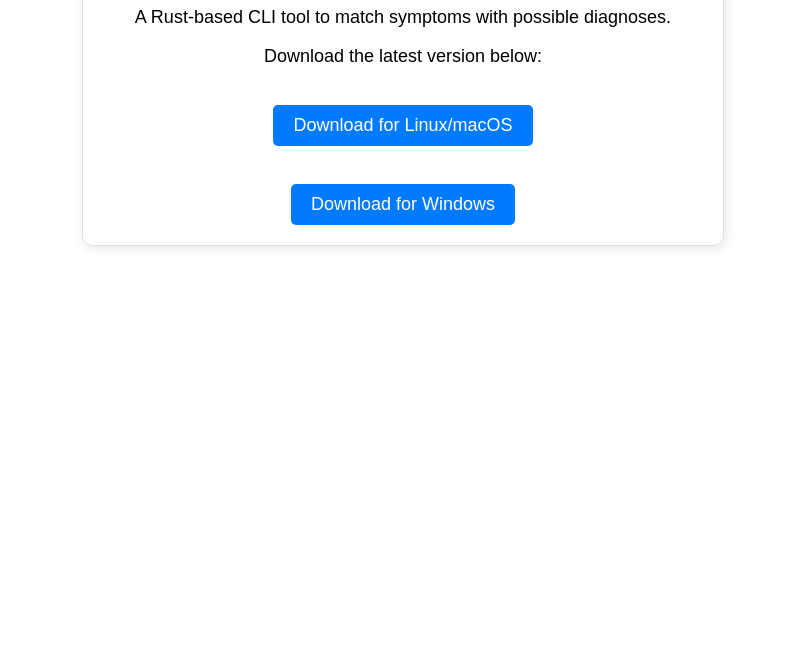
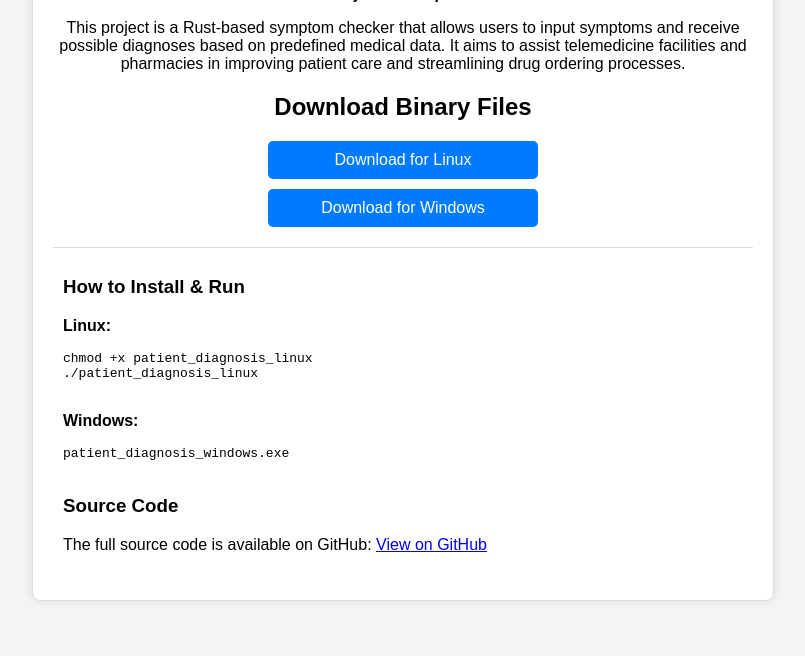
Before and after one commit to safari-sam/patient_diagnosis, a plain HTML site: page index.html in a window 1280 px wide. Shown: the part 144-800 px from the top of the page, without its empty margins (237-1042 px from the left). Drawn offline with Linux system fonts and the light colour scheme.

Commit message:
Update index.html

```diff
--- a/index.html
+++ b/index.html
@@ -3,54 +3,72 @@
 <head>
     <meta charset="UTF-8">
     <meta name="viewport" content="width=device-width, initial-scale=1.0">
-    <title>Patient Diagnosis</title>
+    <title>Patient Diagnosis Tool</title>
     <style>
         body {
             font-family: Arial, sans-serif;
             text-align: center;
-            margin: 50px;
+            padding: 20px;
+            background-color: #f4f4f4;
         }
         .container {
-            max-width: 600px;
+            max-width: 700px;
             margin: auto;
             padding: 20px;
             border: 1px solid #ddd;
-            border-radius: 10px;
-            box-shadow: 2px 2px 12px rgba(0, 0, 0, 0.1);
+            border-radius: 8px;
+            background-color: white;
+            box-shadow: 0px 0px 10px rgba(0, 0, 0, 0.1);
         }
         h1 {
             color: #333;
         }
-        p {
-            font-size: 18px;
-        }
         .download-btn {
-            display: inline-block;
-            margin-top: 20px;
-            padding: 10px 20px;
-            font-size: 18px;
+            display: block;
+            width: 250px;
+            margin: 10px auto;
+            padding: 10px;
+            background-color: #007bff;
             color: white;
-            background-color: #007bff;
             text-decoration: none;
             border-radius: 5px;
+            font-size: 16px;
         }
         .download-btn:hover {
             background-color: #0056b3;
+        }
+        .instructions {
+            text-align: left;
+            margin-top: 20px;
+            padding: 10px;
+            border-top: 1px solid #ddd;
         }
     </style>
 </head>
 <body>
     <div class="container">
         <h1>Patient Diagnosis Tool</h1>
-        <p>A Rust-based CLI tool to match symptoms with possible diagnoses.</p>
-        <p>Download the latest version below:</p>
-        <a class="download-btn" href="https://github.com/your-username/your-repository/releases/latest/download/patient_diagnosis.tar.gz">
-            Download for Linux/macOS
-        </a>
-        <br><br>
-        <a class="download-btn" href="https://github.com/your-username/your-repository/releases/latest/download/patient_diagnosis.zip">
-            Download for Windows
-        </a>
+        <p><strong>Project Description:</strong></p>
+        <p>This project is a Rust-based symptom checker that allows users to input symptoms and receive possible diagnoses based on predefined medical data. It aims to assist telemedicine facilities and pharmacies in improving patient care and streamlining drug ordering processes.</p>
+
+        <h2>Download Binary Files</h2>
+        <a href="binaries/patient_diagnosis_linux" class="download-btn">Download for Linux</a>
+        <a href="binaries/patient_diagnosis_windows.exe" class="download-btn">Download for Windows</a>
+
+        <div class="instructions">
+            <h3>How to Install & Run</h3>
+            <p><strong>Linux:</strong></p>
+            <pre>
+chmod +x patient_diagnosis_linux
+./patient_diagnosis_linux
+            </pre>
+            <p><strong>Windows:</strong></p>
+            <pre>
+patient_diagnosis_windows.exe
+            </pre>
+            <h3>Source Code</h3>
+            <p>The full source code is available on GitHub: <a href="https://github.com/your-username/your-repository" target="_blank">View on GitHub</a></p>
+        </div>
     </div>
 </body>
 </html>
```
